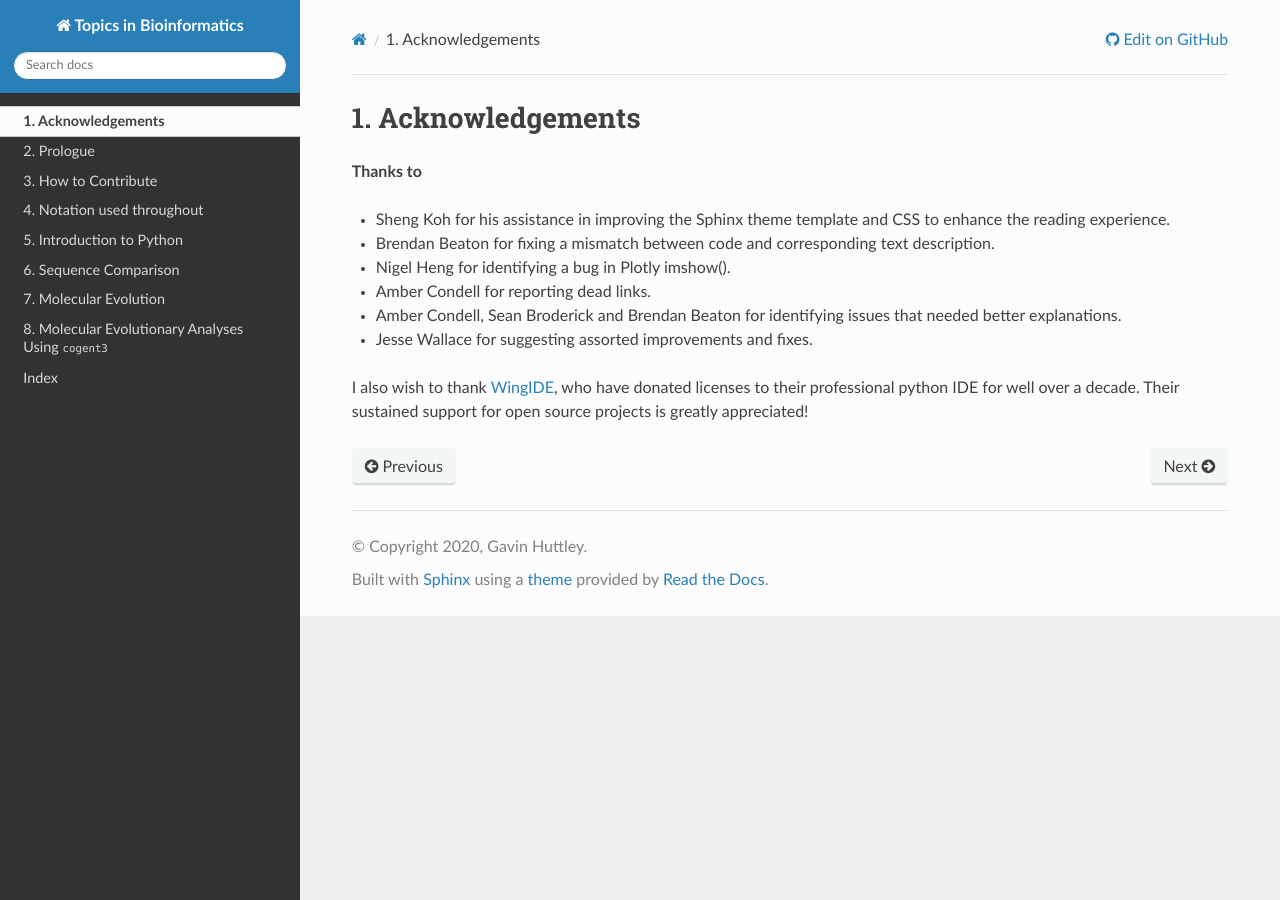
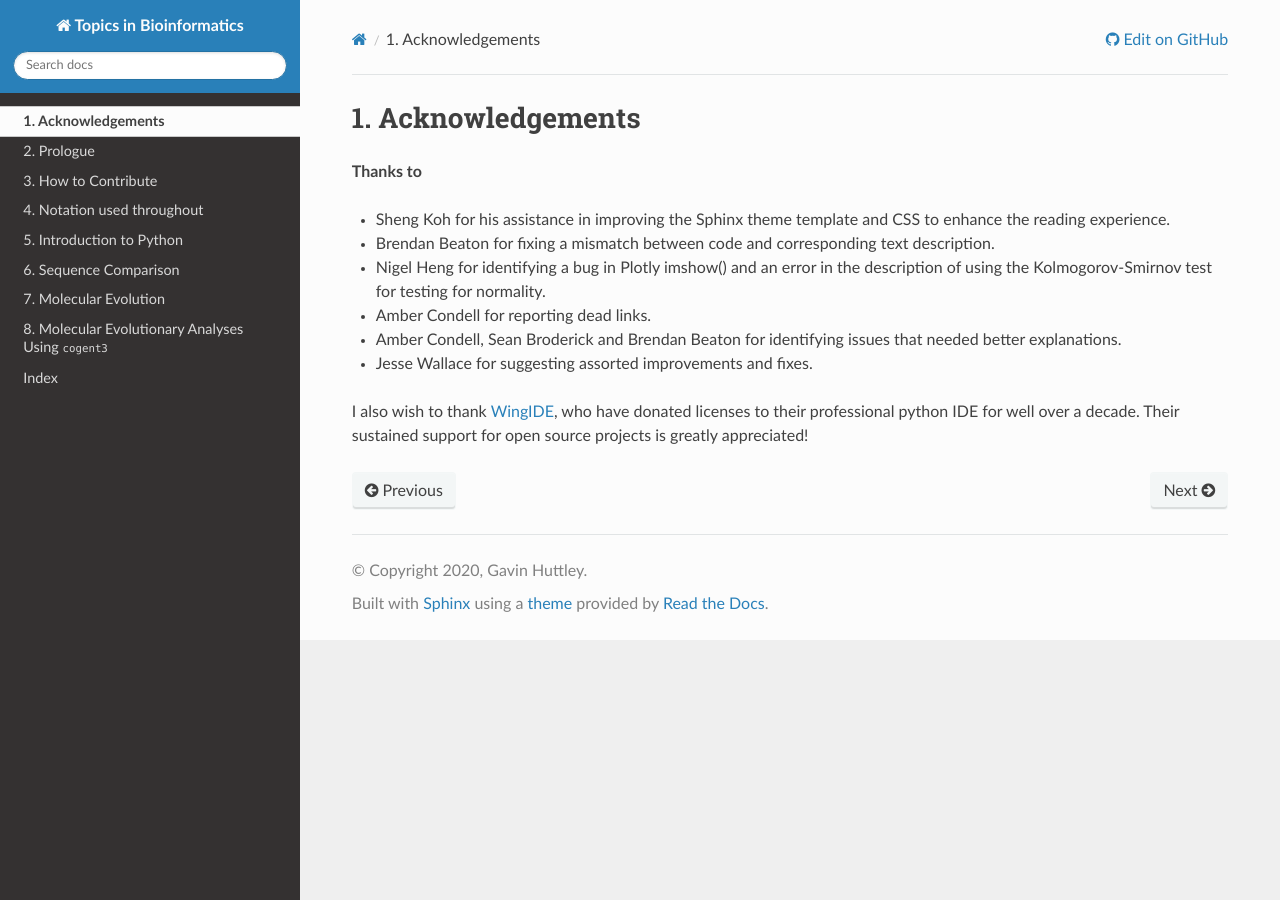
Before and after one commit to GavinHuttley/tib, a Sphinx documentation site: the page built from source/acknowledgements.rst, in a window 1280 px wide. Built offline with Sphinx 7.4.7 and the Read the Docs theme 2.0.0, drawn with Linux system fonts in a browser that asks for light colours.

Commit message:
MAINT: acknowledge that it was Nigel Heng who identified the KS test issue
Thanks Nigel!

```diff
--- a/source/acknowledgements.rst
+++ b/source/acknowledgements.rst
@@ -6,7 +6,7 @@ Acknowledgements
 
 - Sheng Koh for his assistance in improving the Sphinx theme template and CSS to enhance the reading experience.
 - Brendan Beaton for fixing a mismatch between code and corresponding text description.
-- Nigel Heng for identifying a bug in Plotly `imshow()`.
+- Nigel Heng for identifying a bug in Plotly `imshow()` and an error in the description of using the Kolmogorov-Smirnov test for testing for normality.
 - Amber Condell for reporting dead links.
 - Amber Condell, Sean Broderick and Brendan Beaton for identifying issues that needed better explanations.
 - Jesse Wallace for suggesting assorted improvements and fixes.
```
